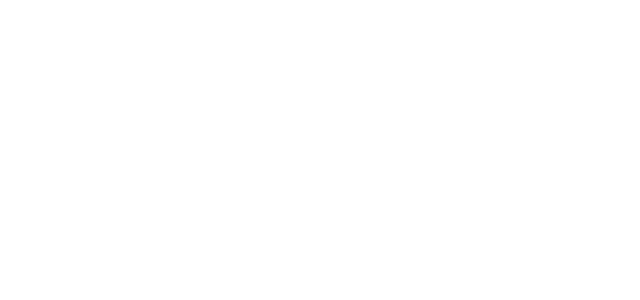
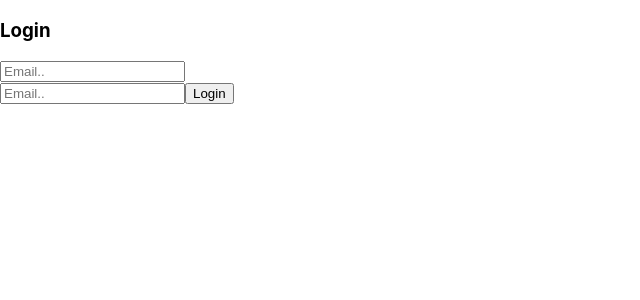
Before and after one commit to daddylunix/ProjectFeedback, a React (Create React App) app in the folder client/: page /login in a window 1280 px wide. Shown: the top 300 px of the page, without its empty margins (0-640 px from the left). Built offline with nearby package versions, Linux system fonts and the light colour scheme.

Commit message:
🎉 LoginForm, LoginPage

```diff
--- a/client/src/App.js
+++ b/client/src/App.js
@@ -1,13 +1,14 @@
 import { BrowserRouter as Router, Switch, Route } from 'react-router-dom'
 import RegisterScreen from './components/screens/RegisterScreen';
 import ProtectedScreen from './components/screens/Protected';
+import LoginScreen from './components/screens/LoginScreen';
 
 const App = () => {
     return (
         <Router>
             <div className="app">
                 <Switch>
-                    {/* <Route exact path="/login" component={LoginScreen}/> */}
+                    <Route exact path="/login" component={LoginScreen}/>
                     <Route exact path="/register" component={RegisterScreen}/>
                     <Route exact path="/protected" component={ProtectedScreen}/>
                 </Switch>
--- a/client/src/components/Feedback.js
+++ b/client/src/components/Feedback.js
@@ -5,7 +5,6 @@ import Cookies from 'js-cookie';
 
 const Feedback = (props) => {
     const { userID } = props;
-
     const [feedback, setFeedback] = useState([]);
     const [feedbackRequest, setFeedbackRequest] = useState();
 
@@ -15,7 +14,8 @@ const Feedback = (props) => {
         })()
     }, [userID])
 
-    const postFeedback = async () => {
+    const postFeedback = async (e) => {
+        e.preventDefault();
         const headers = {
             'Content-Type': 'application/json;charset=UTF-8',
             "Access-Control-Allow-Origin": "*",
@@ -43,7 +43,6 @@ const Feedback = (props) => {
         const feedbackdata = feedbacks.data;
         setFeedback(feedbackdata)
     }
-
     return (
         <div>
             <h1>Feedback:</h1>
--- /dev/null
+++ b/client/src/components/LoginForm.js
@@ -0,0 +1,55 @@
+import { useState, useEffect } from "react";
+import axios from 'axios';
+import {Link, useHistory } from 'react-router-dom';
+import Cookies from 'js-cookie';
+import React from 'react'
+
+const LoginForm = () => {
+    const [ email, setEmail ] = useState("");
+    const [ password, setPassword ] = useState("");
+    const history = useHistory();
+    const loginHandler = async (e) => {
+        e.preventDefault();
+        const config = {
+            header: {
+                "Content-Type": "application/json"
+            }
+        }
+        try {
+            const { data } = await axios.post('http://localhost:5000/api/auth/login', {email, password}, config)
+            if (!data) console.log("something went wrong, can't login :(")
+            console.log(data);
+            Cookies.set('userAuth', data.token);
+            history.push('/protected');
+        } catch (error) {
+            console.log(error);
+        }
+    }
+    return (
+        <div>
+            <form onSubmit={loginHandler}>
+                <h3>Login</h3>
+                <input
+                type="email"
+                required
+                id="email"
+                placeholder="Email.."
+                value={email}
+                onChange={(e) => {setEmail(e.target.value)}}
+                />
+                <br/>
+                <input
+                type="password"
+                required
+                id="password"
+                placeholder="Email.."
+                value={password}
+                onChange={(e) => {setPassword(e.target.value)}}
+                />
+                <button type="submit">Login</button>
+            </form>
+        </div>
+    )
+}
+
+export default LoginForm
--- /dev/null
+++ b/client/src/components/screens/LoginScreen.js
@@ -0,0 +1,10 @@
+import LoginForm from '../LoginForm'
+const LoginScreen = () => {
+    return (
+        <div>
+            <LoginForm/>
+        </div>
+    )
+}
+
+export default LoginScreen
```
Also changed, not shown: 1 other file (tests, documents, lock files or other folders).
